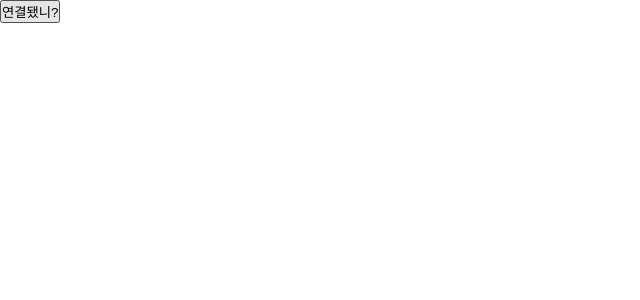
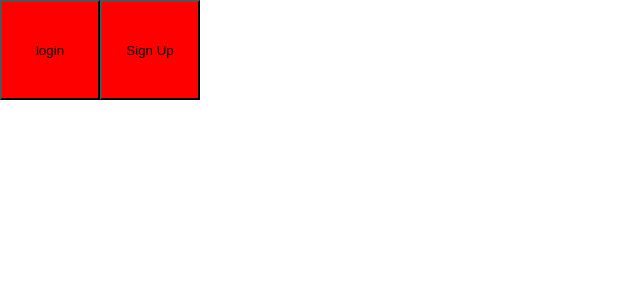
Before and after one commit to codestates/aneun-dongne, a React (Create React App) app in the folder client/: page / in a window 1280 px wide. Shown: the top 300 px of the page, without its empty margins (0-640 px from the left). Built offline with nearby package versions, Linux system fonts and the light colour scheme.

Commit message:
feat 로그인, 회원가입 모달창 추가

```diff
--- a/client/src/App.js
+++ b/client/src/App.js
@@ -2,19 +2,13 @@ import React, { useState } from "react";
 import axios from "axios";
 import "./App.css";
 
+import Mainpage from "./pages/Mainpage";
+
 const App = () => {
-  const [isContent, setContnet] = useState("연결됐니?");
-
-  // axios 요청 : ec2 주소
-  const isToggle = () => {
-    axios.get(`${process.env.REACT_APP_API_URL}/hello`).then((res) => {
-      setContnet(res.data.data);
-    });
-  };
   return (
-    <div>
-      <button onClick={isToggle}>{isContent}</button>
-    </div>
+    <>
+      <Mainpage />
+    </>
   );
 };
 
--- /dev/null
+++ b/client/src/components/ModalLogin.js
@@ -0,0 +1,7 @@
+import React from "react";
+
+const ModalLogin = () => {
+  return <div>로그인</div>;
+};
+
+export default ModalLogin;
--- /dev/null
+++ b/client/src/components/ModalSignup.js
@@ -0,0 +1,7 @@
+import React from "react";
+
+const ModalSignup = () => {
+  return <div>회원가입</div>;
+};
+
+export default ModalSignup;
--- /dev/null
+++ b/client/src/pages/Mainpage.js
@@ -0,0 +1,120 @@
+import React, { useState } from "react";
+import styled from "styled-components";
+
+import ModalLogin from "../components/ModalLogin";
+import ModalSignup from "../components/ModalSignup";
+
+const MainpageContainer = styled.div`
+  height: 3000px; // 나중에 높이 정해지면 지우기
+
+  button {
+    width: 100px;
+    height: 100px;
+    background-color: red;
+  }
+`;
+
+export const ModalContainer = styled.div`
+  position: relative;
+`;
+
+export const ModalBackdrop = styled.div`
+  position: fixed;
+  display: flex;
+  justify-content: center;
+  align-items: center;
+  width: 100vw;
+  height: 100vh;
+  z-index: 1;
+`;
+
+export const ModalView = styled.div`
+  position: fixed;
+  background-color: white;
+  width: 500px;
+  height: 500px;
+  z-index: 2;
+  border: 1px solid black;
+
+  .cancel-button {
+    width: 50px;
+    height: 50px;
+    background-color: red;
+  }
+`;
+
+const Mainpage = () => {
+  const [isLoginOpen, setIsLoginOpen] = useState(false);
+  const [isSignupOpen, setIsSignupOpen] = useState(false);
+
+  const openLoginModalHandler = (e) => {
+    if (isLoginOpen) {
+      setIsLoginOpen(false);
+    } else if (!isLoginOpen) {
+      setIsLoginOpen(true);
+    }
+  };
+
+  const closeLoginModalHandler = (e) => {
+    if (isLoginOpen) {
+      setIsLoginOpen(false);
+    }
+  };
+
+  const openSignupModalHandler = (e) => {
+    if (isSignupOpen) {
+      setIsSignupOpen(false);
+    } else if (!isSignupOpen) {
+      setIsSignupOpen(true);
+    }
+  };
+
+  const closeSignupModalHandler = (e) => {
+    if (isSignupOpen) {
+      setIsSignupOpen(false);
+    }
+  };
+
+  return (
+    <>
+      <ModalContainer>
+        {isLoginOpen ? (
+          <>
+            <ModalBackdrop>
+              <ModalView>
+                <div className="cancel-button" onClick={closeLoginModalHandler}>
+                  취소
+                </div>
+                <ModalLogin />
+              </ModalView>
+            </ModalBackdrop>
+          </>
+        ) : null}
+      </ModalContainer>
+      <ModalContainer>
+        {isSignupOpen ? (
+          <>
+            <ModalBackdrop>
+              <ModalView>
+                <div
+                  className="cancel-button"
+                  onClick={closeSignupModalHandler}
+                >
+                  취소
+                </div>
+                <ModalSignup />
+              </ModalView>
+            </ModalBackdrop>
+          </>
+        ) : null}
+      </ModalContainer>
+
+      <MainpageContainer>
+        <button onClick={openLoginModalHandler}>login</button>
+        <button onClick={openSignupModalHandler}>Sign Up</button>
+      </MainpageContainer>
+    </>
+  );
+};
+
+export default Mainpage;
--- /dev/null
+++ b/client/src/recoil/recoil.js
@@ -0,0 +1 @@
+// 전역 변수는 여기
```
